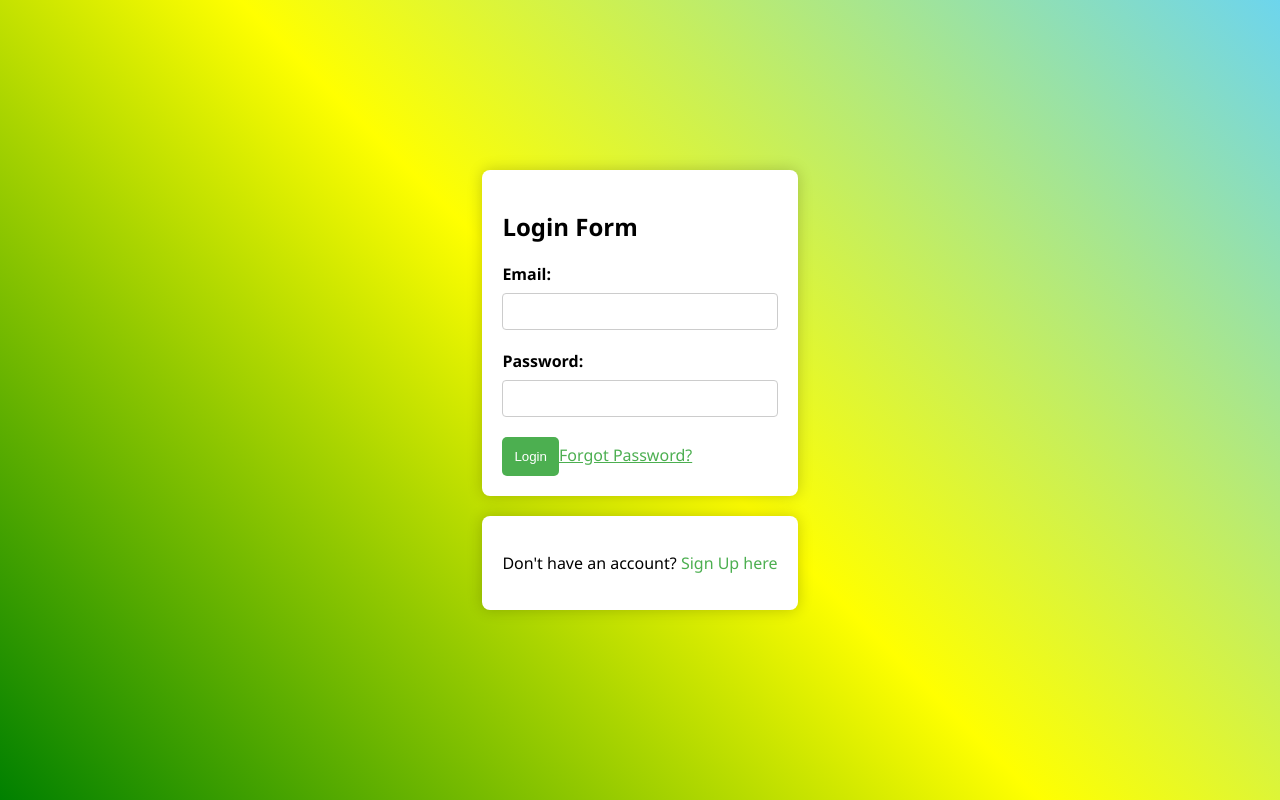
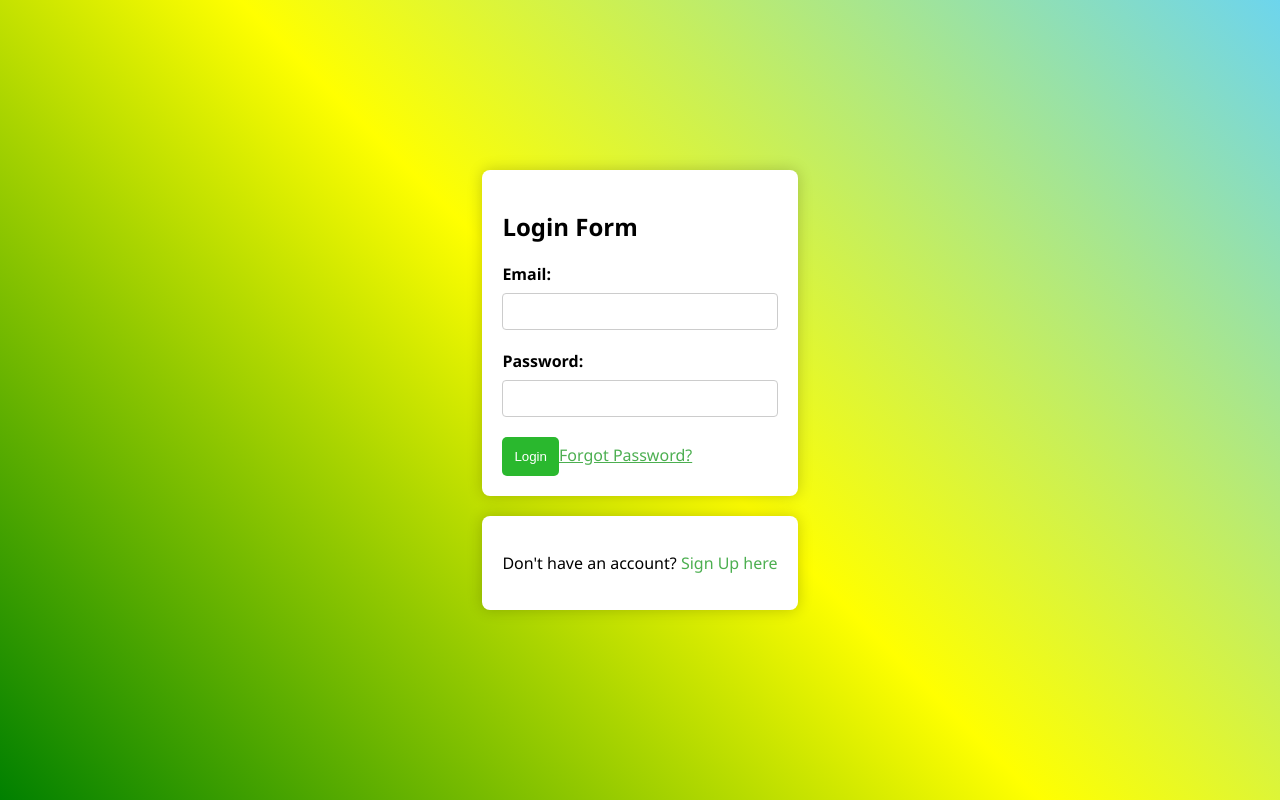
Before and after one commit to Saisatyasudarshan/React-regform, a React (Create React App) app: page / in a window 1280 px wide. Built offline with nearby package versions, Linux system fonts and the light colour scheme.

Commit message:
commited changes

```diff
--- a/src/App.css
+++ b/src/App.css
@@ -36,7 +36,7 @@ input {
 }
 
 button {
-  background-color: #4caf50;
+  background-color: #2ab82e;
   color: #fff;
   padding: 12px;
   border: none;
```
